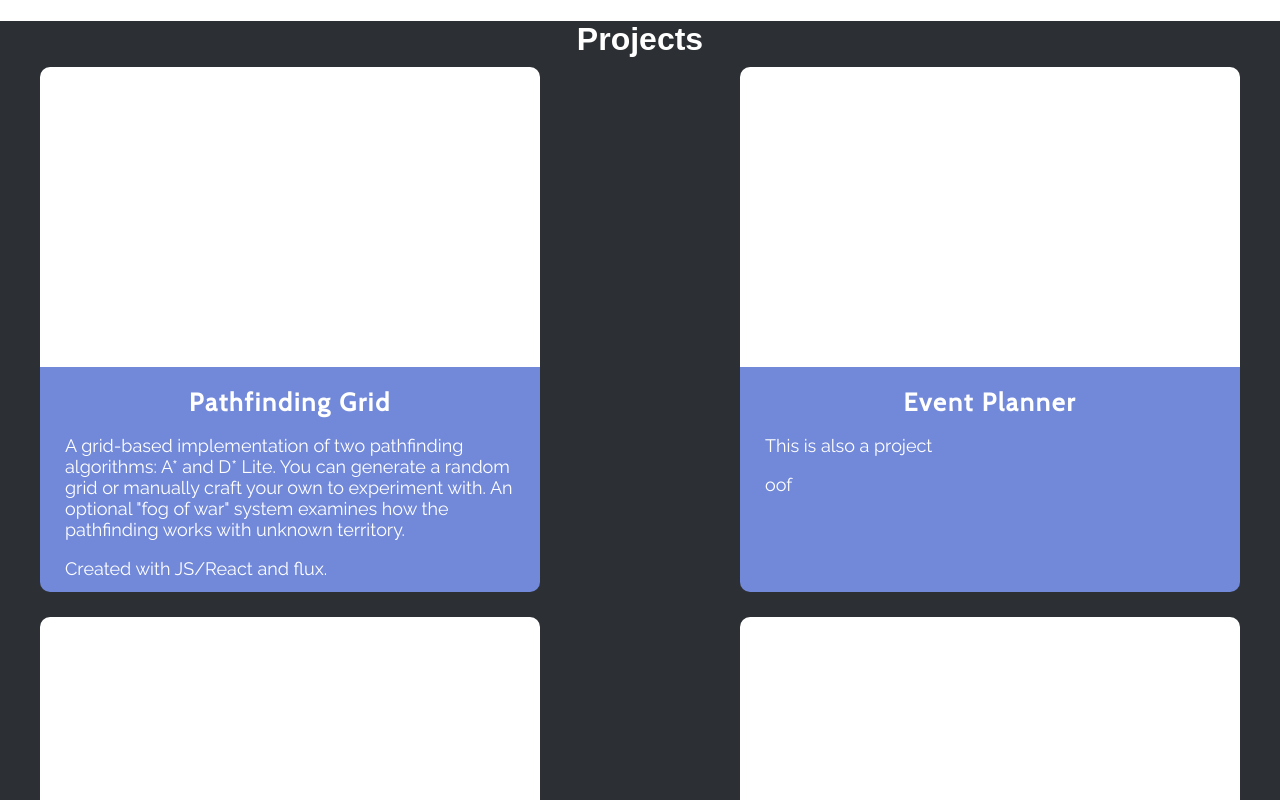
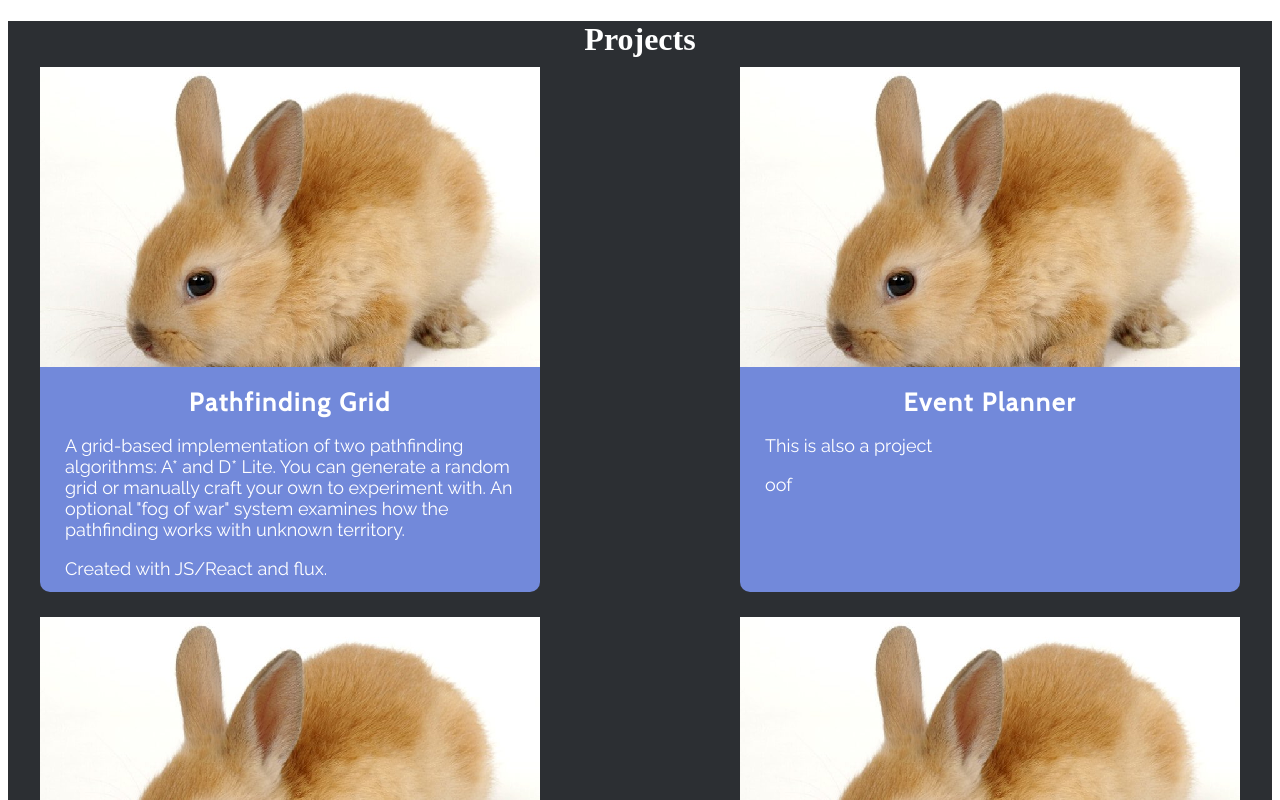
Before and after one commit to Uppun/portfolio-site, a React (Create React App) app: page / in a window 1280 px wide. Shown: the top 800 px of the page. Built offline with nearby package versions, Linux system fonts and the light colour scheme.

Commit message:
we hovering images now

```diff
--- a/src/ProjectItem.js
+++ b/src/ProjectItem.js
@@ -5,6 +5,8 @@ export default class ProjectItem extends Component {
         return(
             <div className="project-item">
                 <div className='project-item-preview'>
+                    <img src={this.props.static} alt="projectImg" className='static-preview-image' />
+                    <img src={this.props.animated} alt="animatedprojectImg" className='animated-preview-image' />
                 </div>
                 <div className='project-item-contents'>
                     <div className='project-item-title'>
--- a/src/ProjectsComponent.js
+++ b/src/ProjectsComponent.js
@@ -1,27 +1,37 @@
 import React, { Component } from 'react';
 import ProjectItem from './ProjectItem';
 import './portfolio.css';
+import test1 from './assets/bunnydoggo.png';
+import test2 from './assets/testbun.png';
 
 const ProjectItems = [
     {
         title: 'Pathfinding Grid',
         description: 'A grid-based implementation of two pathfinding algorithms: A* and D* Lite. You can generate a random grid or manually craft your own to experiment with. An optional "fog of war" system examines how the pathfinding works with unknown territory.',
-        footer: 'Created with JS/React and flux.'
+        footer: 'Created with JS/React and flux.',
+        staticImage: test2,
+        animatedImage: test1,
     },
     {
         title: 'Event Planner',
         description: 'This is also a project',
-        footer: "oof"
+        footer: "oof",
+        staticImage: test2,
+        animatedImage: test1,
     },
     {
         title: 'Project2',
         description: 'More projects',
-        footer: "oof"
+        footer: "oof",
+        staticImage: test2,
+        animatedImage: test1,
     },
     {
         title: 'Project3',
         description: 'Wew',
-        footer: "oof"
+        footer: "oof",
+        staticImage: test2,
+        animatedImage: test1,
     }
 ]
 
@@ -33,9 +43,9 @@ export default class Projects extends Component {
             <div className='project-component'>
                 <h1>Projects</h1>
                 <div className='project-listing'>
-                    {ProjectItems.map(project => {
-                        const {title, description, footer} = project;
-                        return <ProjectItem title={title} description={description} footer={footer} />
+                    {ProjectItems.map((project, index) => {
+                        const {title, description, footer, staticImage, animatedImage} = project;
+                        return <ProjectItem key={index} title={title} description={description} footer={footer} static={staticImage} animated={animatedImage} />
                     })}
                 </div>
                 <div className='project-component-footer'>
--- a/src/index.css
+++ /dev/null
@@ -1,5 +0,0 @@
-body {
-  margin: 0;
-  padding: 0;
-  font-family: sans-serif;
-}
--- a/src/index.js
+++ b/src/index.js
@@ -1,6 +1,5 @@
 import React from 'react';
 import ReactDOM from 'react-dom';
-import './index.css';
 import App from './App';
 import registerServiceWorker from './registerServiceWorker';
 
--- a/src/portfolio.css
+++ b/src/portfolio.css
@@ -85,3 +85,11 @@ a {
     font-size: 18px;
     font-family: 'Raleway', sans-serif;
 }
+
+.static-preview-image {
+    position: absolute;
+}
+
+.static-preview-image:hover {
+    opacity: 0;
+}
```
Also changed, not shown: src/AboutMe.js (added, +16 -0 lines), src/assets/bunnydoggo.png (added), src/assets/testbun.png (added).
